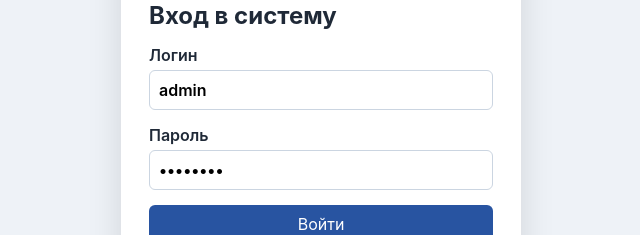
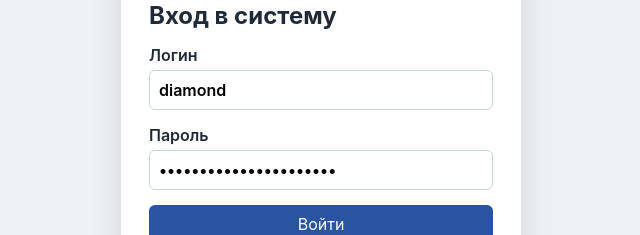
Before and after one commit to afanasevrev/diamond_shield_lite, a React (Vite) app in the folder frontend/: page / in a window 1280 px wide. Shown: the part 305-540 px from the top of the page, without its empty margins (319-959 px from the left). Built offline with nearby package versions, Linux system fonts and the light colour scheme.

Commit message:
Формальности по настройке системы

```diff
--- a/frontend/src/components/LoginPage.tsx
+++ b/frontend/src/components/LoginPage.tsx
@@ -7,8 +7,8 @@ interface Props {
 }
 
 export default function LoginPage({onSuccess}: Props) {
-    const [username, setUsername] = useState("admin");
-    const [password, setPassword] = useState("admin123");
+    const [username, setUsername] = useState("diamond");
+    const [password, setPassword] = useState("DiamondAdmin2026Secure");
     const [error, setError] = useState("");
     const [loading, setLoading] = useState(false);
 
```
